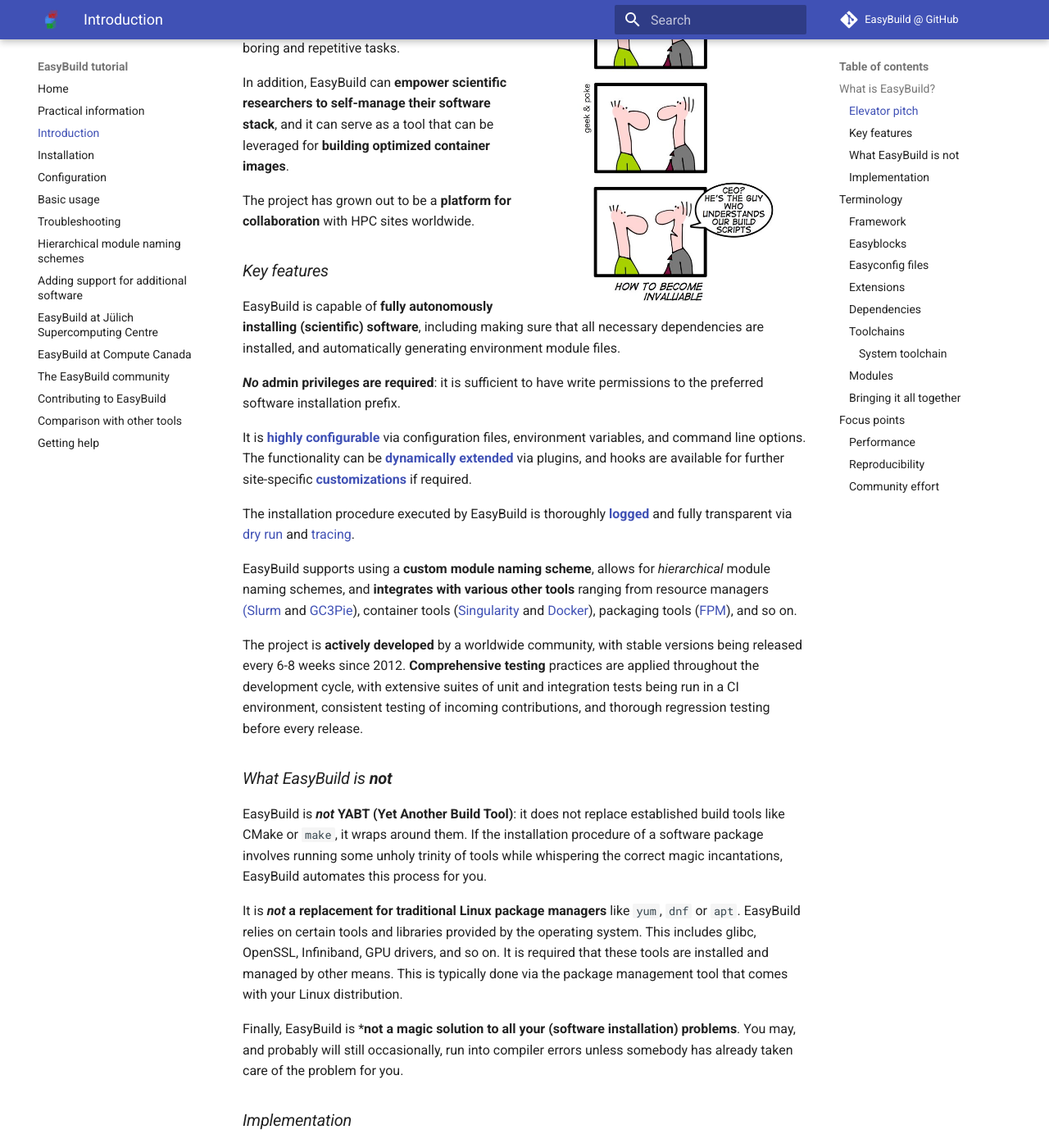
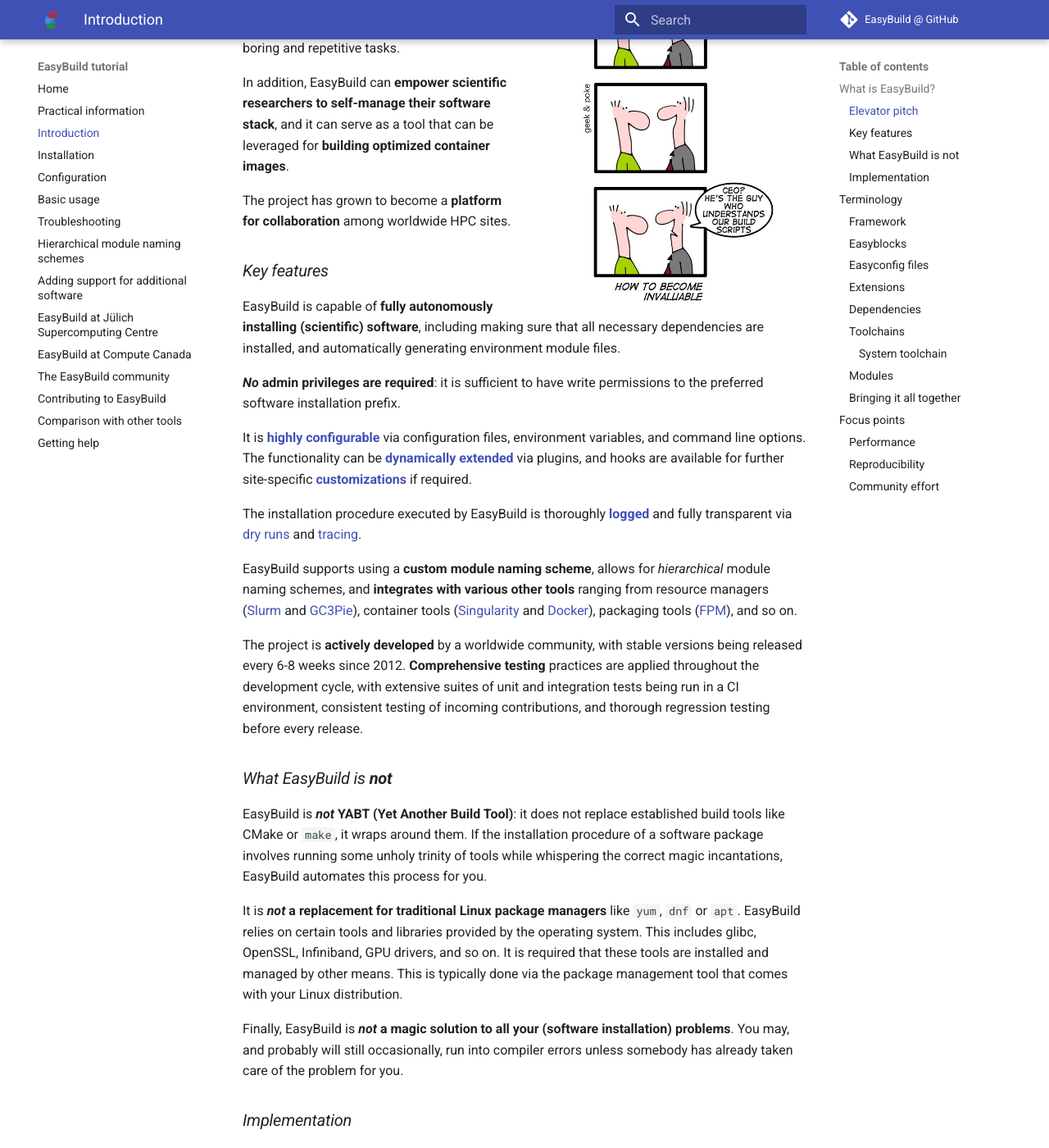
Before and after one commit to easybuilders/easybuild-tutorial, an MkDocs documentation site: the page built from docs/introduction/README.md, in a window 1280 px wide and 1400 px high, scrolled down 560 px. Shown: the whole window at 82% size. Built offline with MkDocs 1.6.1 and Material for MkDocs 9.7.7, drawn with Linux system fonts in a browser that asks for light colours.

Commit message:
Minor changes for introduction

```diff
--- a/docs/introduction/README.md
+++ b/docs/introduction/README.md
@@ -21,7 +21,7 @@
 In addition, EasyBuild can **empower scientific researchers to self-manage their software stack**,
 and it can serve as a tool that can be leveraged for **building optimized container images**.
 
-The project has grown out to be a **platform for collaboration** with HPC sites worldwide.
+The project has grown to become a **platform for collaboration** among worldwide HPC sites.
 
 
 ### *Key features*
@@ -37,10 +37,10 @@
 The functionality can be [**dynamically extended**](https://easybuild.readthedocs.io/en/latest/Including_additional_Python_modules.html) via plugins,
 and hooks are available for further site-specific [**customizations**](https://easybuild.readthedocs.io/en/latest/Hooks.html) if required.
 
-The installation procedure executed by EasyBuild is thoroughly [**logged**](https://easybuild.readthedocs.io/en/latest/Logfiles.html) and fully transparent via [dry run](https://easybuild.readthedocs.io/en/latest/Extended_dry_run.html) and [tracing](https://easybuild.readthedocs.io/en/latest/Tracing_progress.html).
+The installation procedure executed by EasyBuild is thoroughly [**logged**](https://easybuild.readthedocs.io/en/latest/Logfiles.html) and fully transparent via [dry runs](https://easybuild.readthedocs.io/en/latest/Extended_dry_run.html) and [tracing](https://easybuild.readthedocs.io/en/latest/Tracing_progress.html).
 
 EasyBuild supports using a **custom module naming scheme**, allows for
-*hierarchical* module naming schemes, and **integrates with various other tools** ranging from  resource managers [(Slurm](https://slurm.schedmd.com) and [GC3Pie](https://github.com/gc3pie/gc3pie)),
+*hierarchical* module naming schemes, and **integrates with various other tools** ranging from  resource managers ([Slurm](https://slurm.schedmd.com) and [GC3Pie](https://github.com/gc3pie/gc3pie)),
 container tools ([Singularity](https://github.com/hpcng/singularity) and [Docker](https://www.docker.com)),
 packaging tools ([FPM](https://fpm.readthedocs.io)), and so on.
 
@@ -60,7 +60,7 @@
 It is ***not*** **a replacement for traditional Linux package managers** like ``yum``, ``dnf`` or ``apt``.
 EasyBuild relies on certain tools and libraries provided by the operating system. This includes glibc, OpenSSL, Infiniband, GPU drivers, and so on. It is required that these tools are installed and managed by other means. This is typically done via the package management tool that comes with your Linux distribution.
 
-Finally, EasyBuild is ***not a magic solution to all your (software installation) problems**.
+Finally, EasyBuild is ***not*** **a magic solution to all your (software installation) problems**.
 You may, and probably will still occasionally, run into compiler errors unless somebody has already taken care of the problem for you.
 
 
```
